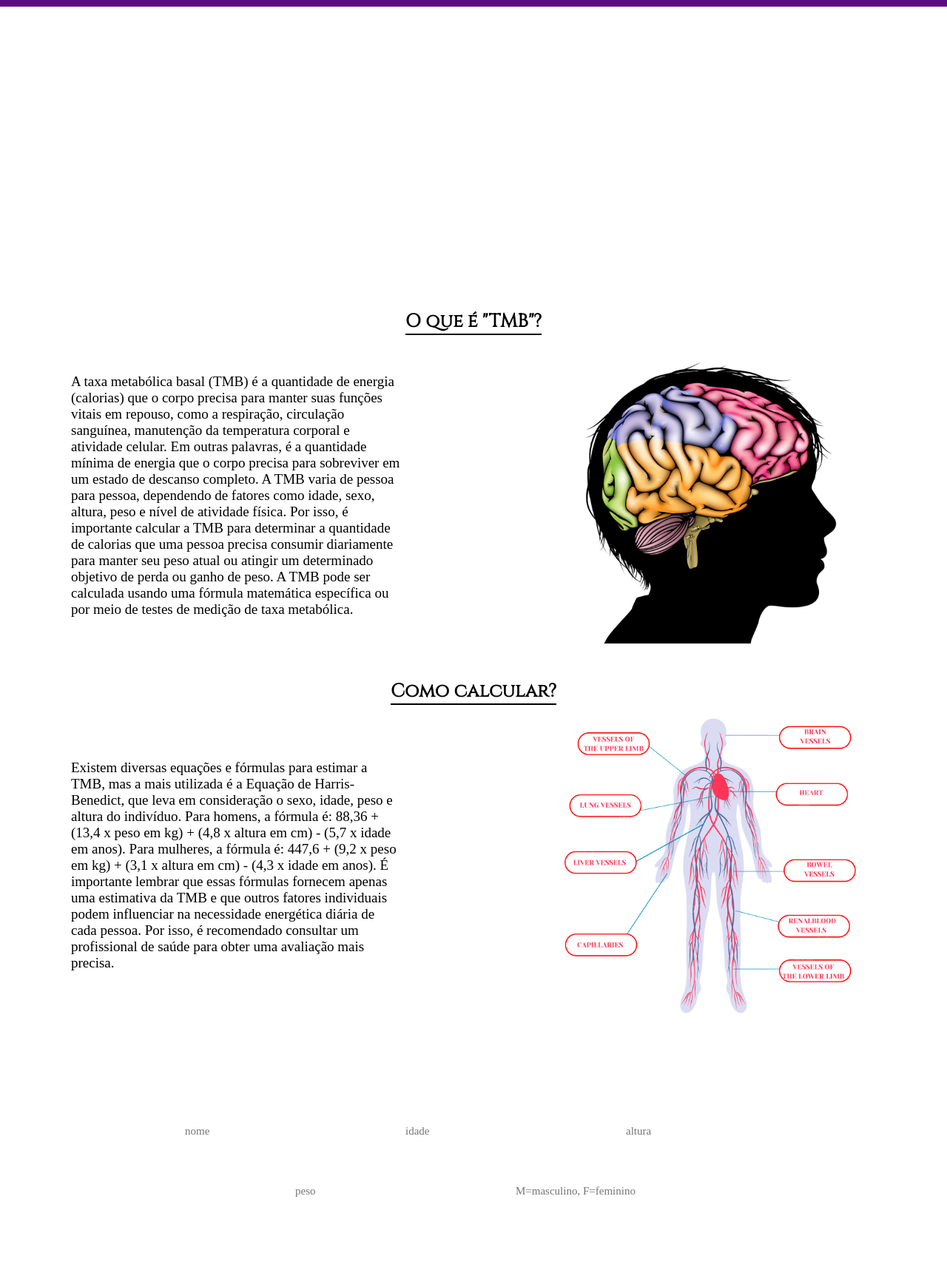
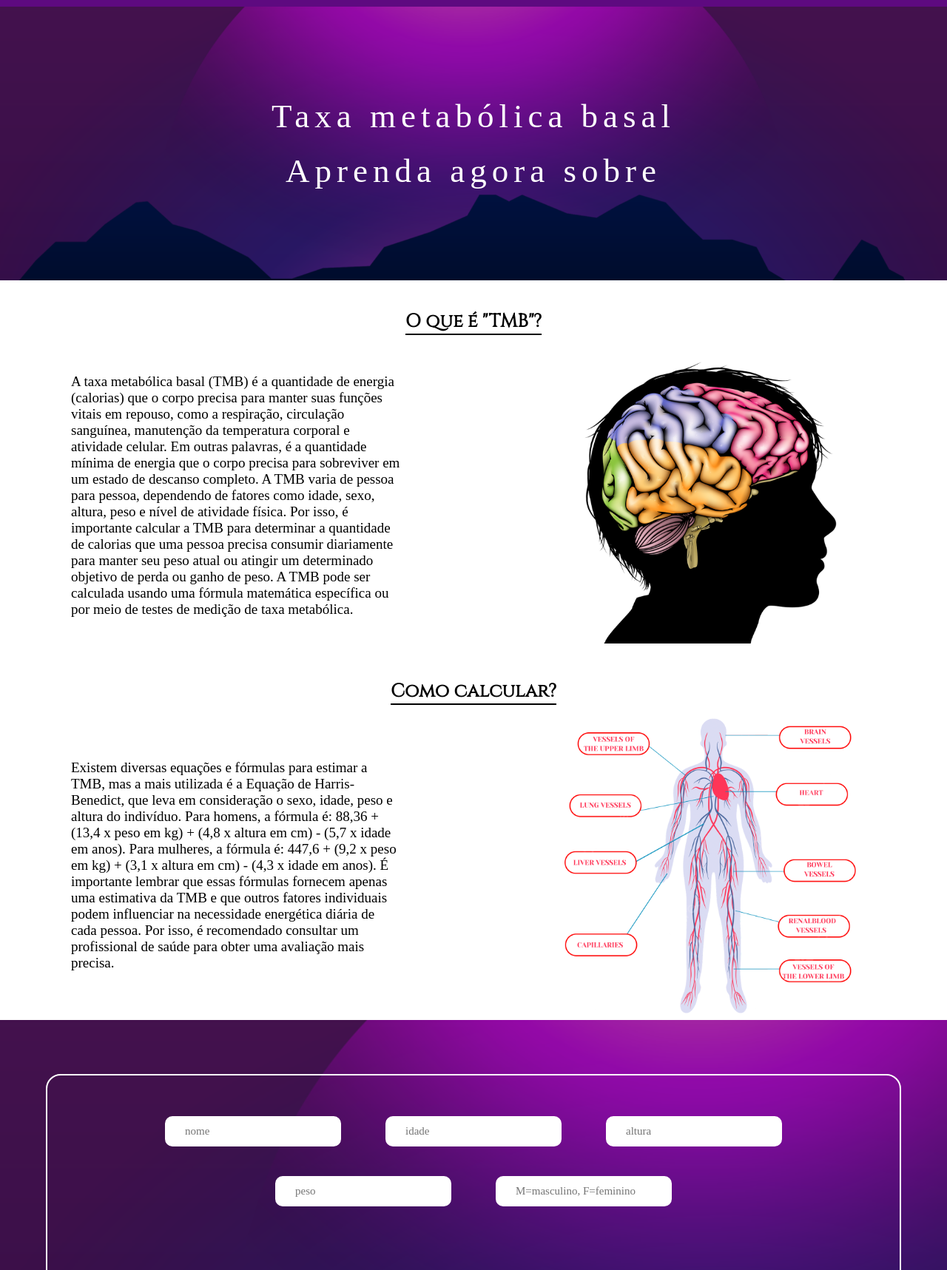
Before and after one commit to FilipeBr3kt/calcular-tmb, a plain HTML site: page index.html in a window 1280 px wide. Shown: the part 135-1852 px from the top of the page at 74% size. Drawn offline with Linux system fonts and the light colour scheme; the site is published under a folder, as on GitHub Pages, so addresses that start at the root find nothing; a web font is replaced by a local one.

Commit message:
Update style.css

```diff
--- a/style.css
+++ b/style.css
@@ -124,7 +124,7 @@ body {
   align-items: center;
   width: 100%;
   height: 370px;
-  background: url(/img/background.png);
+  background: url(img/background.png);
   background-size: cover;
   background-repeat: no-repeat;
 }
@@ -182,7 +182,7 @@ body {
 }
 
 .calculadora {
-  background: url(/img/background.png);
+  background: url(img/background.png);
   height: 500px;
   display: grid;
   place-items: center;
```
